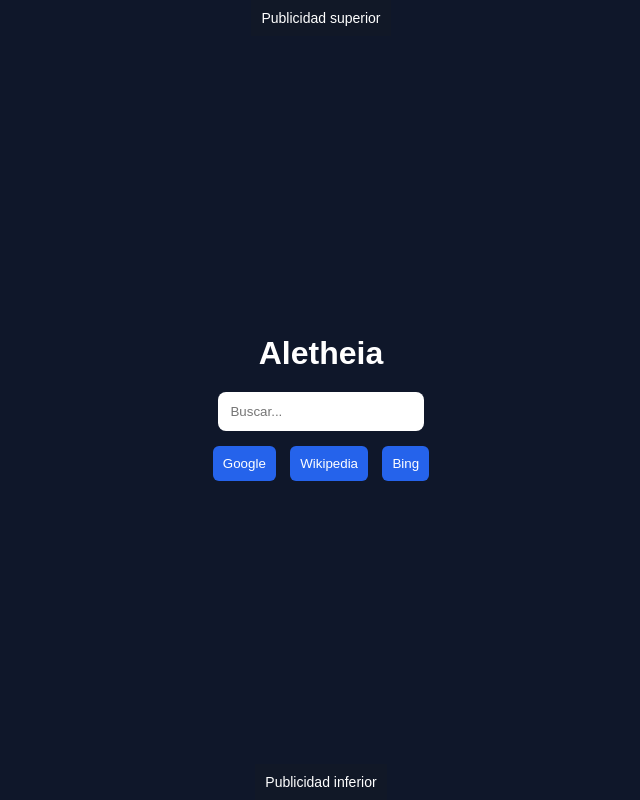
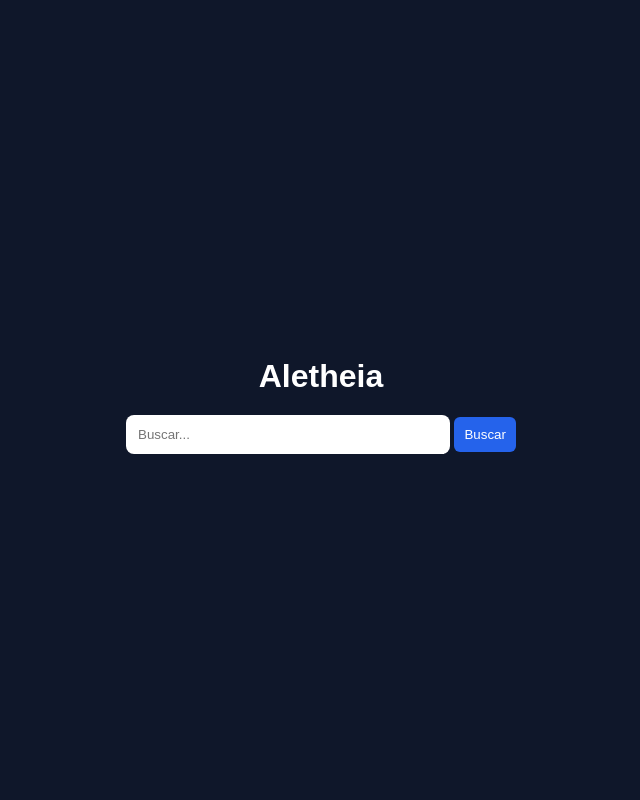
Before and after one commit to aletheia-search/aletheia, a Flask app: page / in a window 1280 px wide. Shown: the whole page, without its empty margins (319-959 px from the left). Run offline with Flask 3, Linux system fonts and the light colour scheme.

Commit message:
Update index.html

```diff
--- a/templates/index.html
+++ b/templates/index.html
@@ -1,89 +1,20 @@
 <!DOCTYPE html>
 <html lang="es">
 <head>
-  <meta charset="UTF-8">
-  <meta name="viewport" content="width=device-width, initial-scale=1.0">
-  <title>Aletheia</title>
-  <link rel="stylesheet" href="{{ url_for('static', filename='style.css') }}">
+    <meta charset="UTF-8">
+    <title>Aletheia</title>
 
-  <!-- Si todavía no tienes /static, esto evita errores -->
-  <style>
-    body {
-      font-family: Arial, sans-serif;
-      background: #0f172a;
-      color: white;
-      margin: 0;
-      display: flex;
-      flex-direction: column;
-      min-height: 100vh;
-      text-align: center;
-    }
-
-    header, footer {
-      background: #111827;
-      padding: 10px;
-      font-size: 14px;
-    }
-
-    main {
-      flex: 1;
-      display: flex;
-      flex-direction: column;
-      justify-content: center;
-      align-items: center;
-    }
-
-    input {
-      width: 80%;
-      max-width: 400px;
-      padding: 12px;
-      border-radius: 8px;
-      border: none;
-      margin-bottom: 10px;
-    }
-
-    button {
-      margin: 5px;
-      padding: 10px;
-      border: none;
-      border-radius: 6px;
-      background: #2563eb;
-      color: white;
-      cursor: pointer;
-    }
-
-    button:hover {
-      background: #1d4ed8;
-    }
-  </style>
-
+    <link rel="stylesheet" href="{{ url_for('static', filename='style.css') }}">
 </head>
 
 <body>
 
-  <header>
-    Publicidad superior
-  </header>
-
-  <main>
-
     <h1>Aletheia</h1>
 
     <form action="/search" method="get">
-      <input type="text" name="q" placeholder="Buscar..." required>
-
-      <div>
-        <button name="engine" value="google">Google</button>
-        <button name="engine" value="wikipedia">Wikipedia</button>
-        <button name="engine" value="bing">Bing</button>
-      </div>
+        <input name="q" placeholder="Buscar..." required>
+        <button type="submit">Buscar</button>
     </form>
-
-  </main>
-
-  <footer>
-    Publicidad inferior
-  </footer>
 
 </body>
 </html>
```
